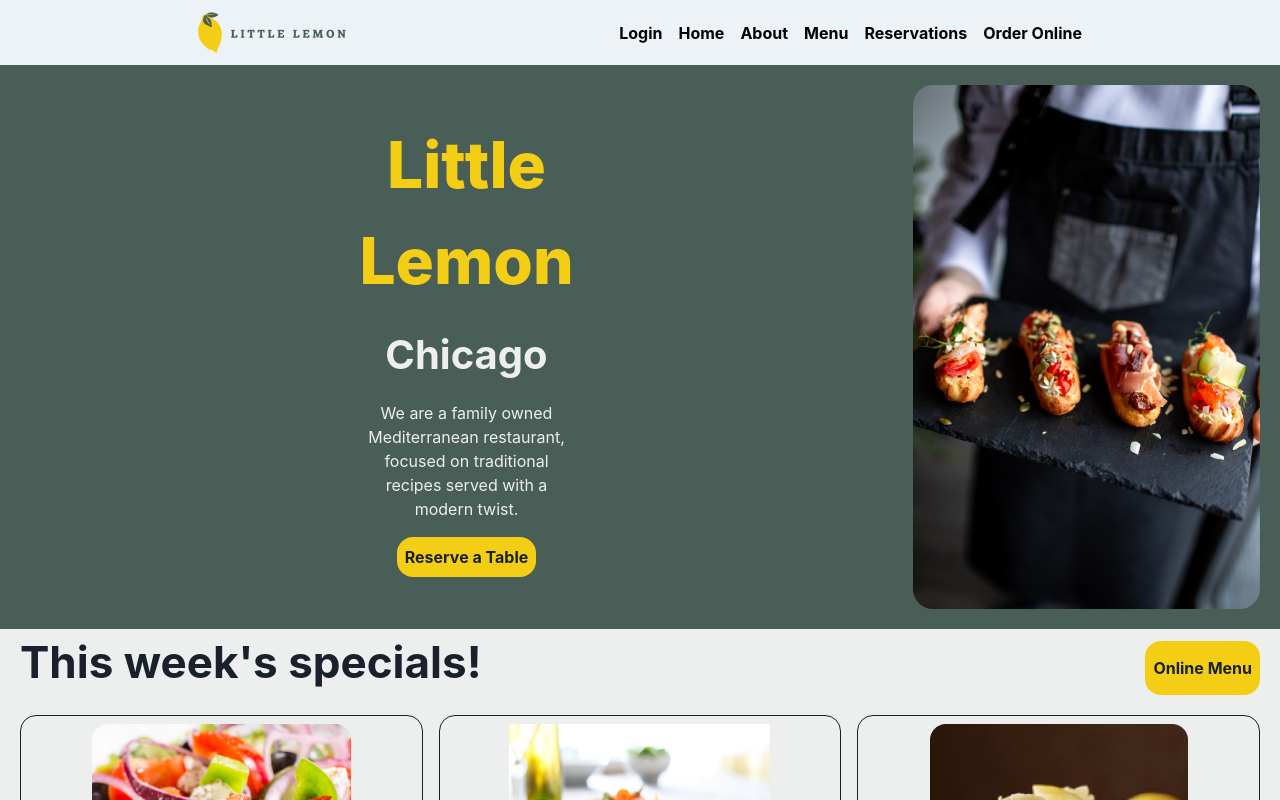
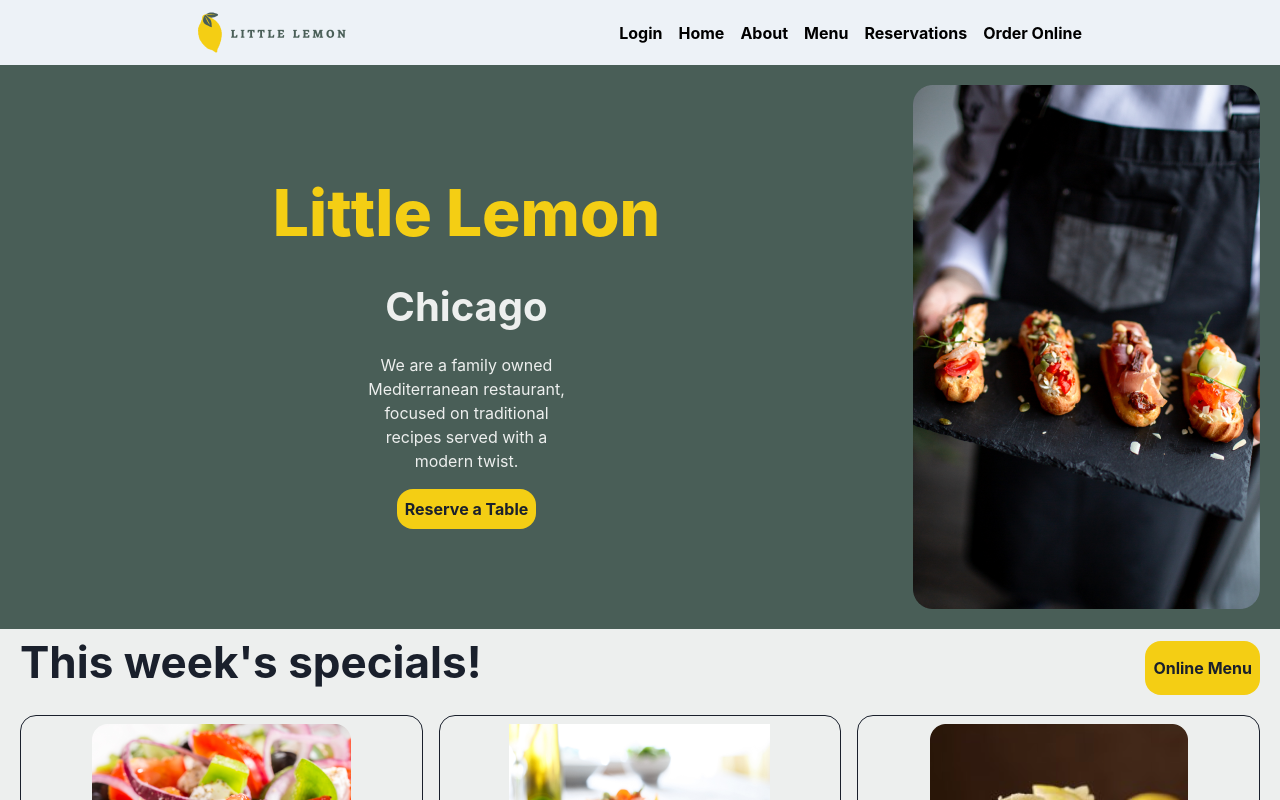
Before and after one commit to ryanmccutcheon21/meta-front-end-capstone, a React (Create React App) app: page / in a window 1280 px wide. Shown: the top 800 px of the page. Built offline with nearby package versions, Linux system fonts and the light colour scheme.

Commit message:
Adding nowrap to Hero Heading

```diff
--- a/src/components/Hero.js
+++ b/src/components/Hero.js
@@ -6,8 +6,15 @@ const Hero = () => {
     return (
         <Box bg='brand.primary1' display='flex' justifyContent='space-evenly' p={5}>
             <VStack spacing={4} m='auto' w={200}>
-                <Text color='brand.primary2' fontWeight='extrabold' fontSize={64}>Little Lemon</Text>
-                <Text color='brand.highlight1' fontWeight='bold' fontSize={40}>Chicago</Text>
+                <Text color='brand.primary2' fontWeight='extrabold' fontSize={64} style={{ whiteSpace: 'nowrap' }}>Little Lemon</Text>
+                <Text
+                    color='brand.highlight1'
+                    fontWeight='bold'
+                    fontSize={40}
+                    textAlign="left"
+                >
+                    Chicago
+                </Text>
                 <Text color='brand.highlight1'>We are a family owned Mediterranean restaurant, focused on traditional recipes served with a modern twist.</Text>
                 <Button bg='brand.primary2' p={2} borderRadius={16} fontWeight='bold'>Reserve a Table</Button>
             </VStack>
```
